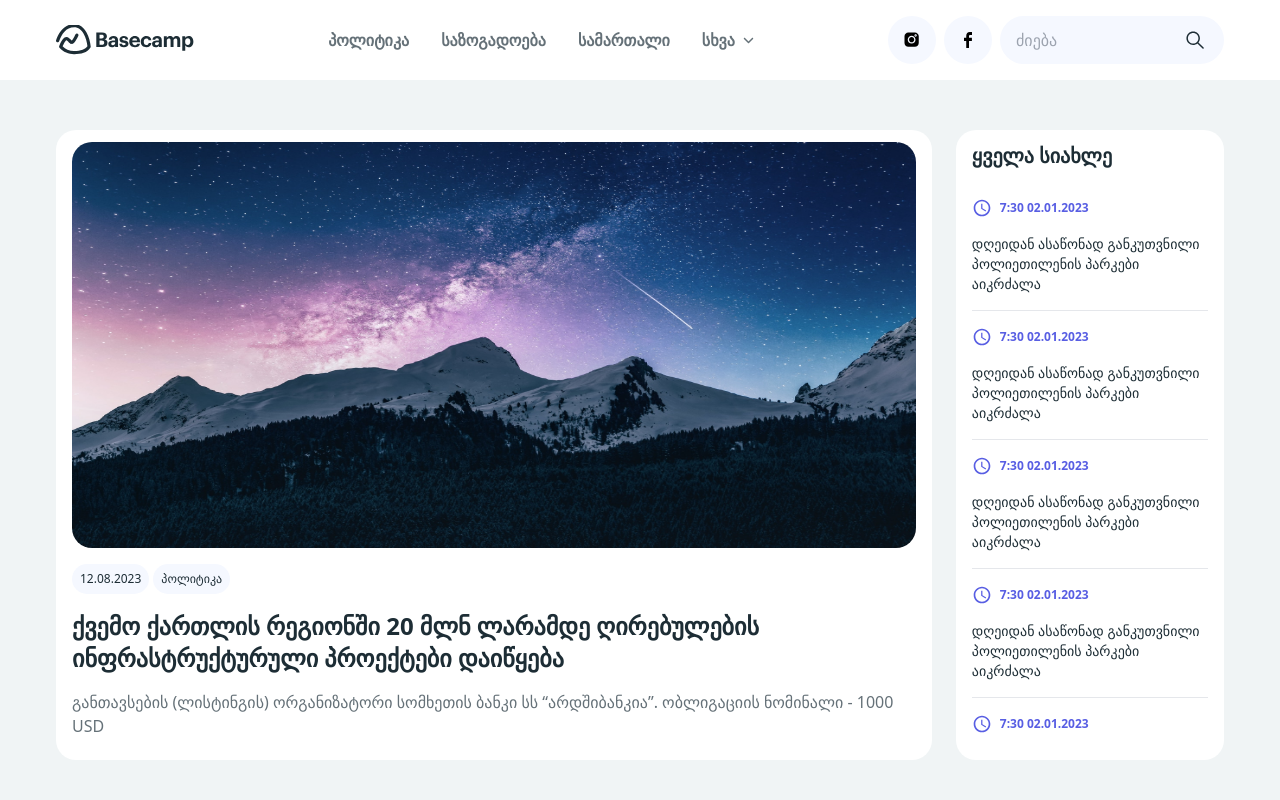
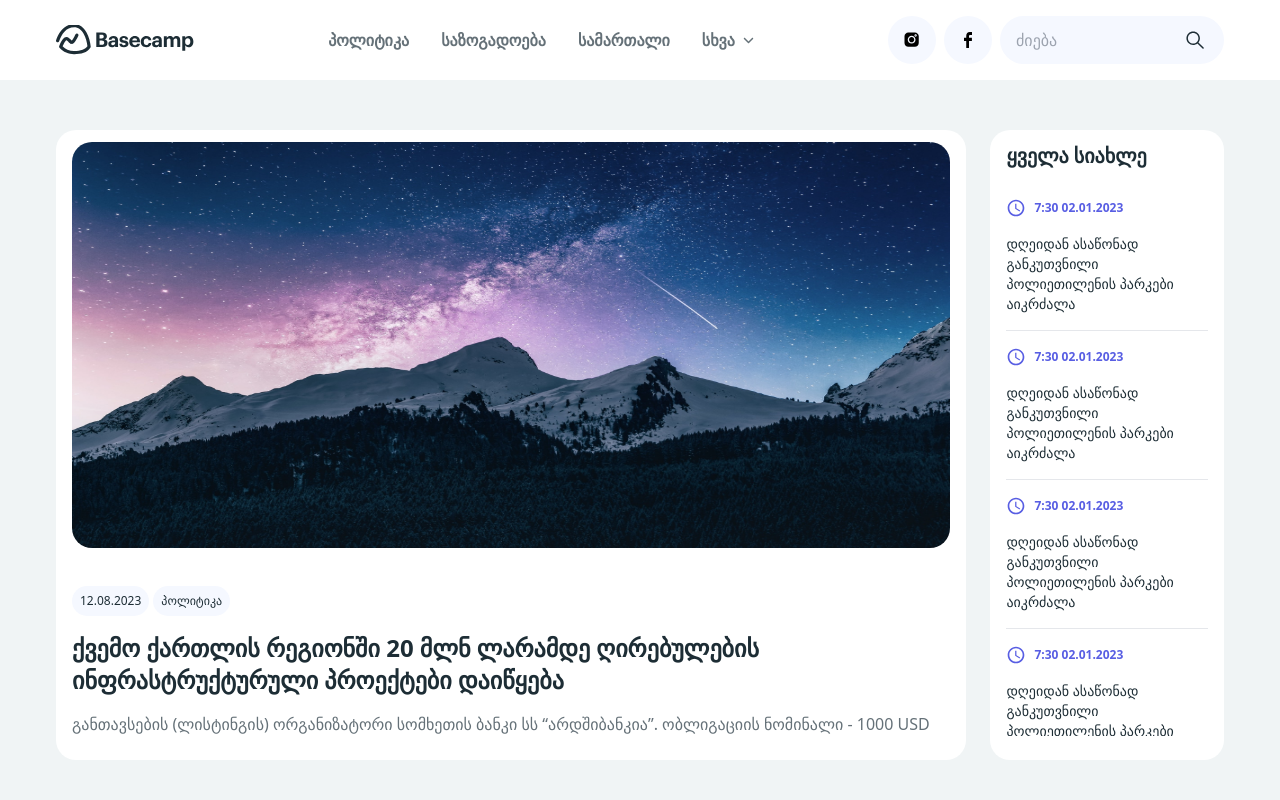
Before and after one commit to Olegbobokhidze/clipart-vuejs-task, a Vue app: page / in a window 1280 px wide. Shown: the top 800 px of the page. Built offline with nearby package versions, Linux system fonts and the light colour scheme.

Commit message:
style: news components

```diff
--- a/src/components/HomeAllNews.vue
+++ b/src/components/HomeAllNews.vue
@@ -5,7 +5,7 @@ import IconDate from '@/components/icons/IconDate.vue'
 
 <template>
   <div
-    class="flex h-[20.625rem] w-full flex-col  rounded-[1.25rem] bg-white px-4 pb-6 pt-3 small:h-full small:w-[350px]"
+    class="flex h-[20.625rem] w-full flex-col  rounded-[1.25rem] bg-white px-4 pb-6 pt-3 small:h-full small:max-w-[20%]"
   >
     <h1 class="mb-5 text-base font-semibold text-[#1D2D35] tablet:text-xl">ყველა სიახლე</h1>
     <div class="news-scrollbar flex w-full flex-col overflow-y-scroll">
--- a/src/components/HomePopularNews.vue
+++ b/src/components/HomePopularNews.vue
@@ -6,7 +6,7 @@ const PopularNews = NewsConfig.filter((item) => item.category === 'popular')
 
 <template>
   <div
-    class="flex h-[20.625rem] w-full flex-col rounded-[1.25rem] bg-white px-4 pb-6 pt-3 small:h-[39rem] small:w-[350px]"
+    class="flex h-[20.625rem] w-full flex-col rounded-[1.25rem] bg-white px-4 pb-6 pt-3 small:h-[39rem] small:w-[20%]"
   >
     <h1 class="mb-5 text-base font-semibold text-[#1D2D35] tablet:text-xl">პოპულარული</h1>
     <div class="news-scrollbar flex w-full flex-col overflow-y-scroll">
```
